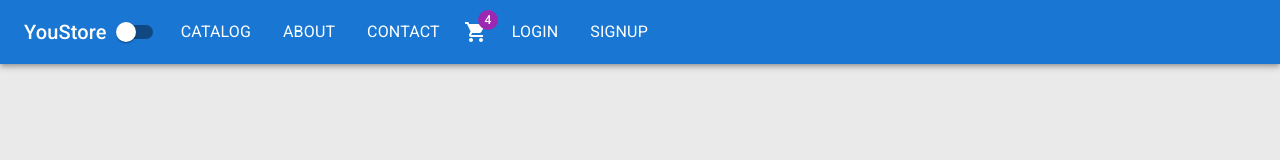
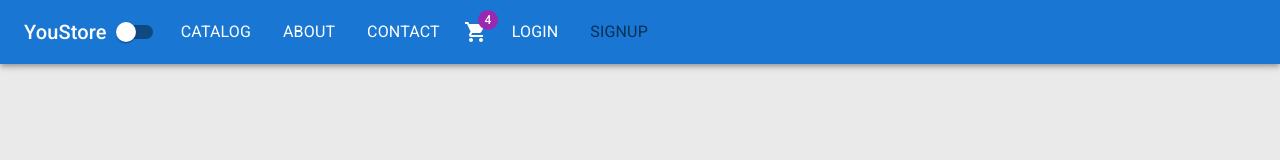
Before and after one commit to Sahim-Nazif/YouStore, a React (Create React App) app in the folder client/: page /signup in a window 1280 px wide. Shown: the top 160 px of the page. Built offline with nearby package versions, Linux system fonts and the light colour scheme.

Commit message:
updated header links based active status

```diff
--- a/client/src/app/layout/Header.tsx
+++ b/client/src/app/layout/Header.tsx
@@ -32,7 +32,12 @@ const Header = ({darkMode, handleThemeChange}:Props) => {
                         <ListItem component={NavLink}
                                   to={path}
                                   key={path}
-                                  sx={{color:'inherit', typography:'body1'}}
+                                  sx={{color:'inherit', typography:'body1', '&:hover':{
+                                    color:'grey.500'
+                                  },
+                                   '&.active':{
+                                       color:'text.secondary'
+                                   }}}
                                   >
                             {title.toUpperCase()}
                         </ListItem>
@@ -48,7 +53,12 @@ const Header = ({darkMode, handleThemeChange}:Props) => {
                         <ListItem component={NavLink}
                                   to={path}
                                   key={path}
-                                  sx={{color:'inherit', typography:'body1'}}
+                                  sx={{color:'inherit', typography:'body1','&:hover':{
+                                    color:'grey.500'
+                                },
+                                 '&.active':{
+                                     color:'text.secondary'
+                                 }}}
                                   >
                             {title.toUpperCase()}
                         </ListItem>
```
Also changed, not shown: 2 other files (tests, documents, lock files or other folders).
